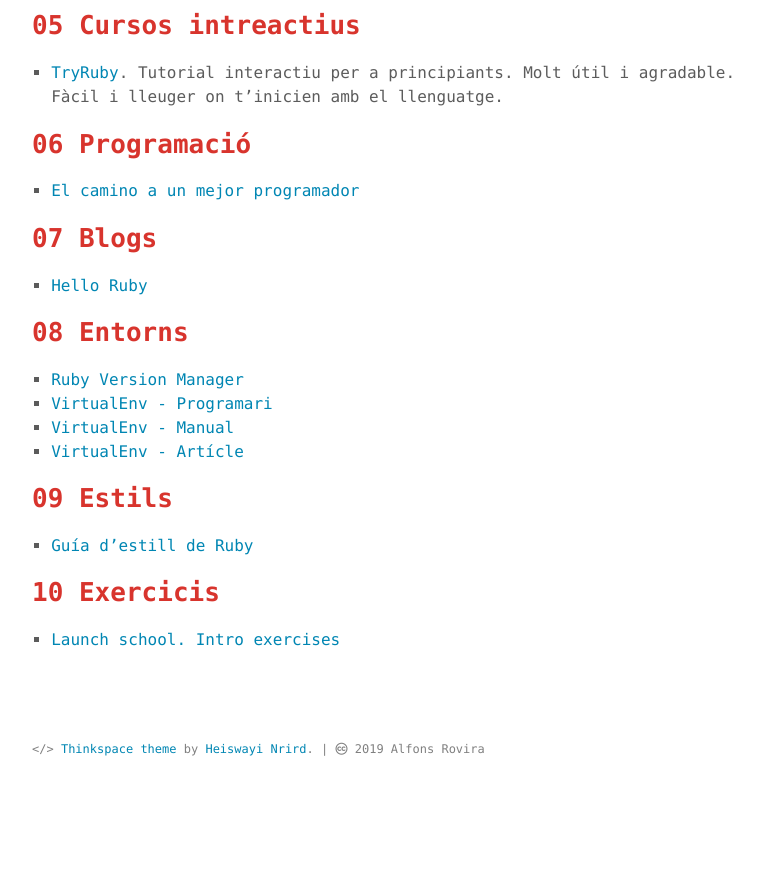
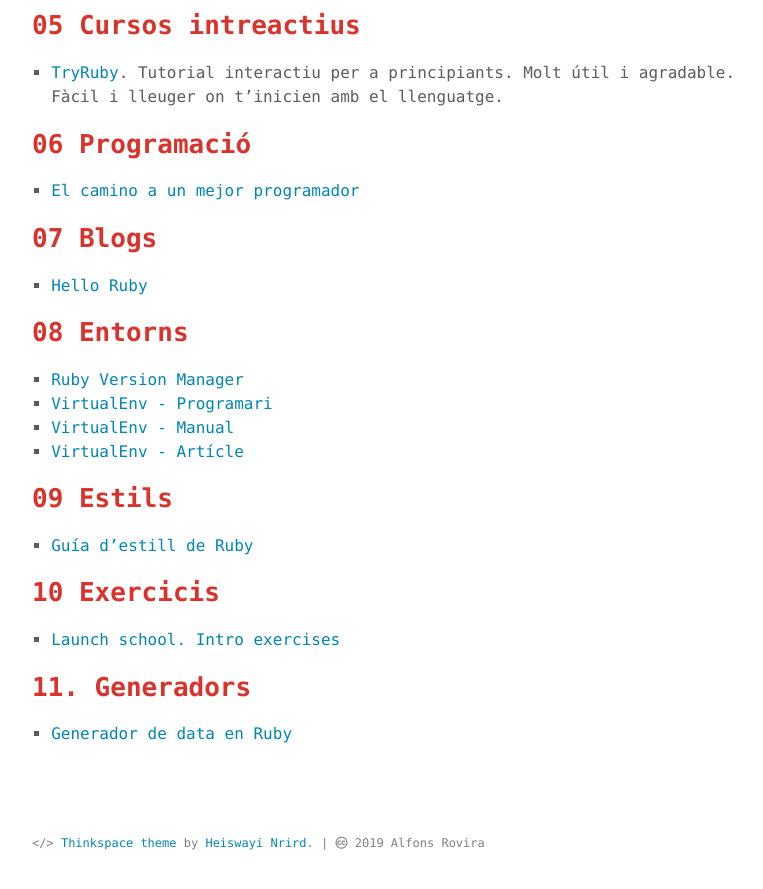
Before and after one commit to inclusa/ruby, a Jekyll site: the page built from about.md, in a window 1280 px wide and 900 px high, scrolled down 1205 px. Shown: the top 889 px of the window, without its empty margins (232-995 px from the left). Built offline with Jekyll 4.4.1, drawn with Linux system fonts in a browser that asks for light colours; before the commit the page ends 2011 px from its top, so only the background shows below that.

Commit message:
Gererador de data en Ruby

```diff
--- a/about.md
+++ b/about.md
@@ -72,3 +72,7 @@ Aquest projecte sorgeix de la necessitat d'aprendre el llenguatge de programció
 ## 10 Exercicis
 
 1. [Launch school. Intro exercises](https://launchschool.com/books/ruby/read/intro_exercises)
+
+## 11. Generadors
+
+1. [Generador de data en Ruby](http://strftimer.com/)
```
